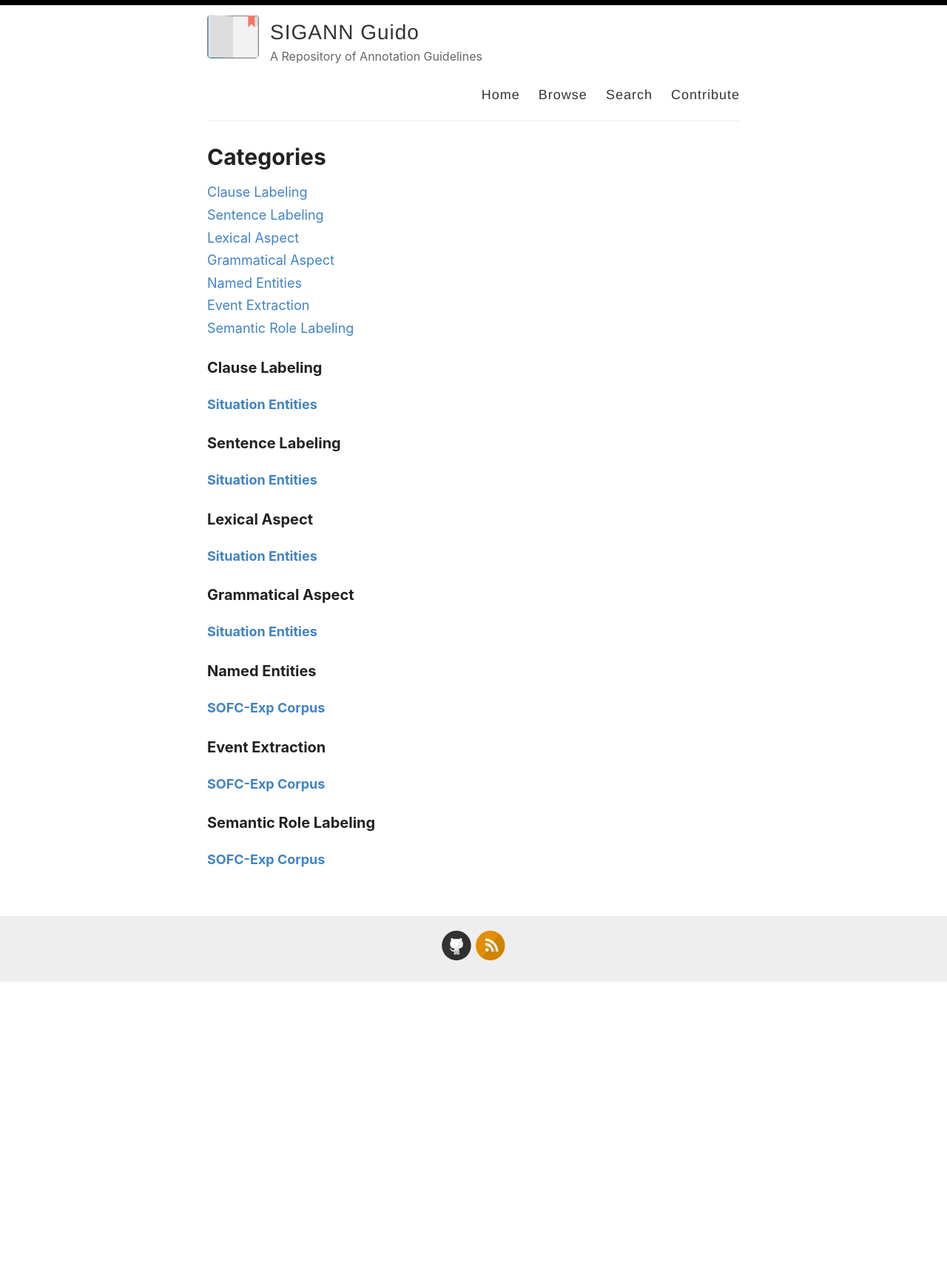
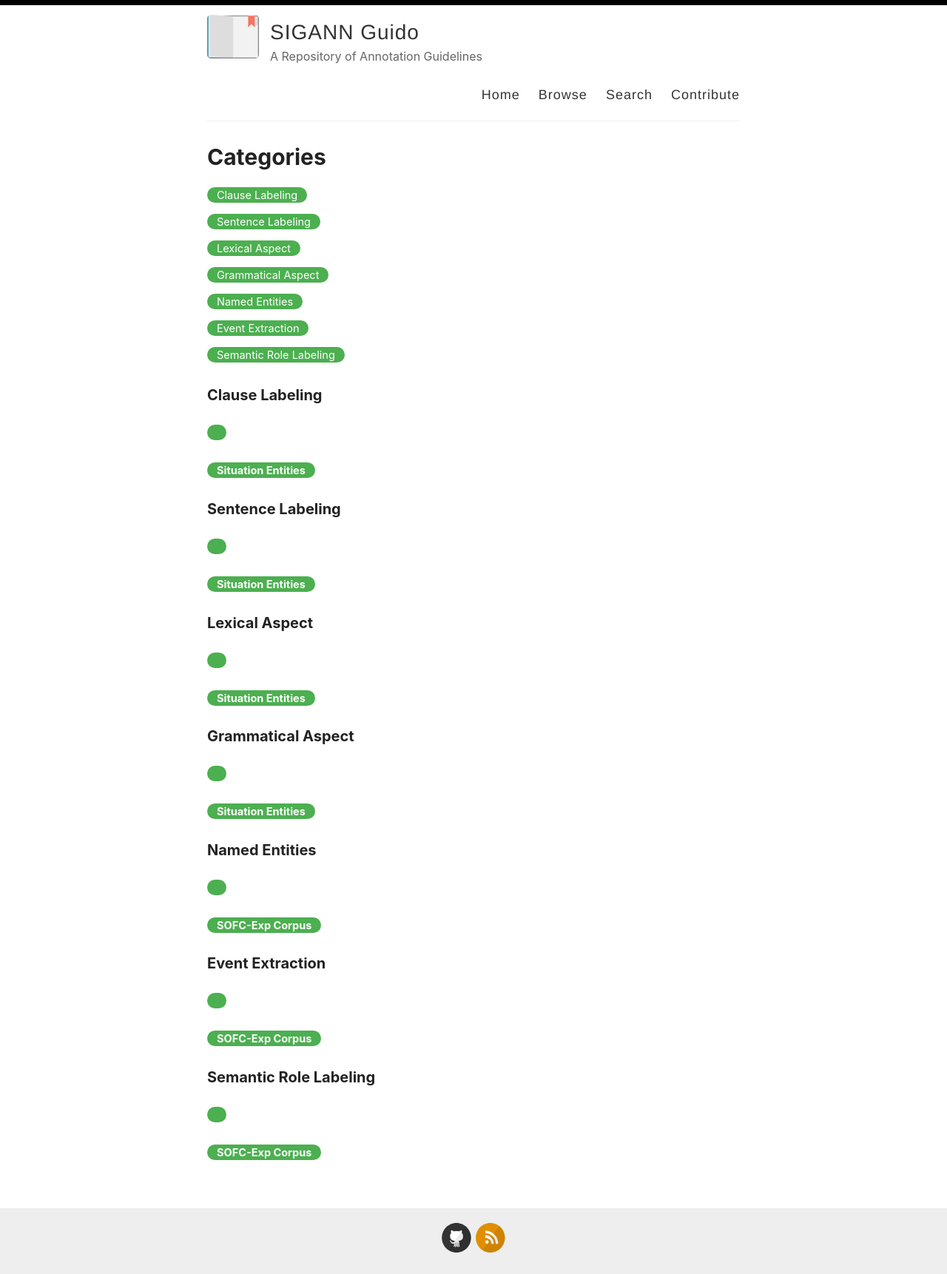
Before and after one commit to SIGANN/guido, a Jekyll site: the page built from _pages/categories.md, in a window 1280 px wide. Shown: the whole page at 74% size. Built offline with Jekyll 4.4.1, drawn with Linux system fonts in a browser that asks for light colours; before the commit the page ends 1327 px from its top, so only the background shows below that.

Commit message:
Update categories.md

```diff
--- a/_pages/categories.md
+++ b/_pages/categories.md
@@ -6,7 +6,7 @@ title: Categories
 
 <div>
 {% for category in site.categories %}
-  <div class="archive-group">
+  <div class="post-tags">
     {% capture category_name %}{{ category | first }}{% endcapture %}
     <div id="#{{ category_name | slugize }}"></div>
     <a href="{{site.baseurl}}/categories/#{{category_name|slugize}}">{{category_name}}</a>
```
